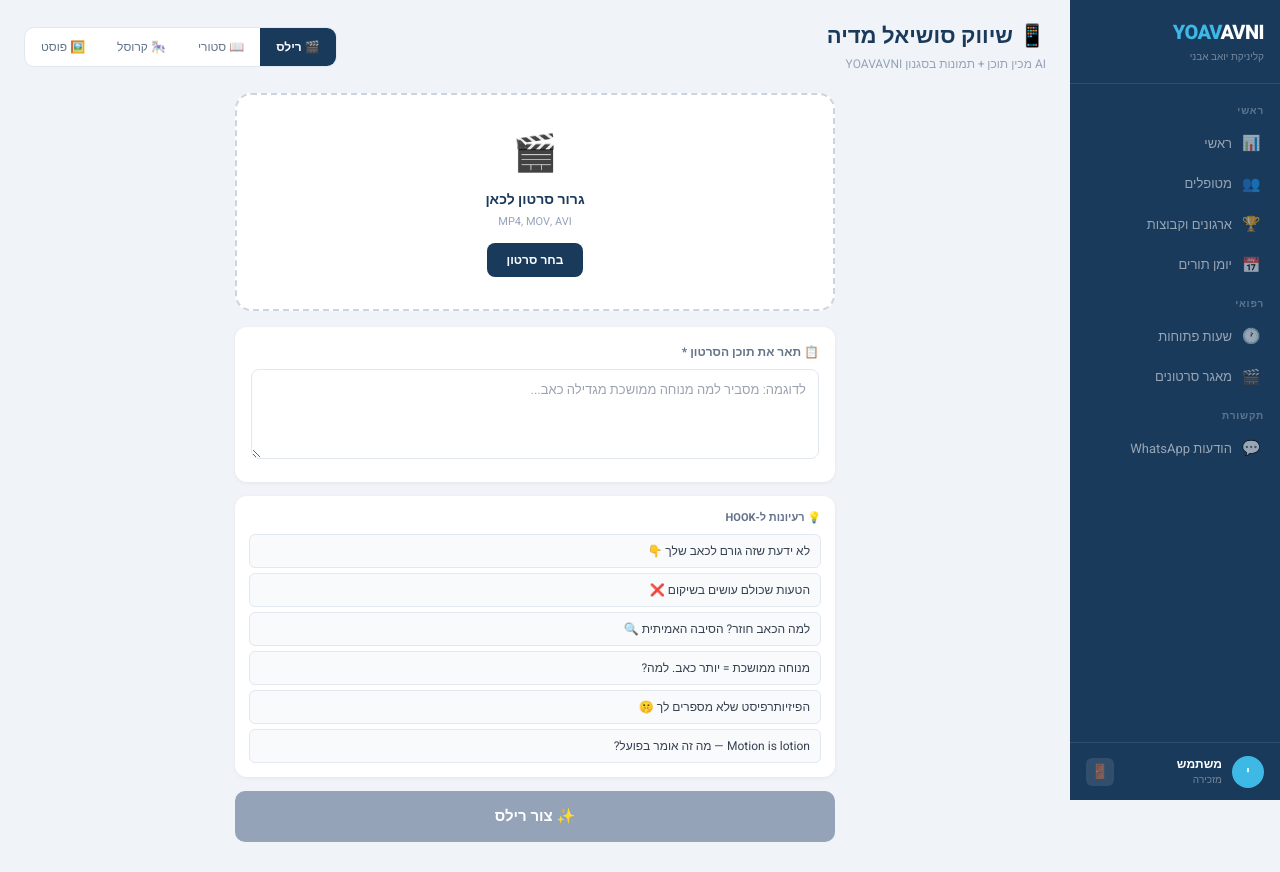
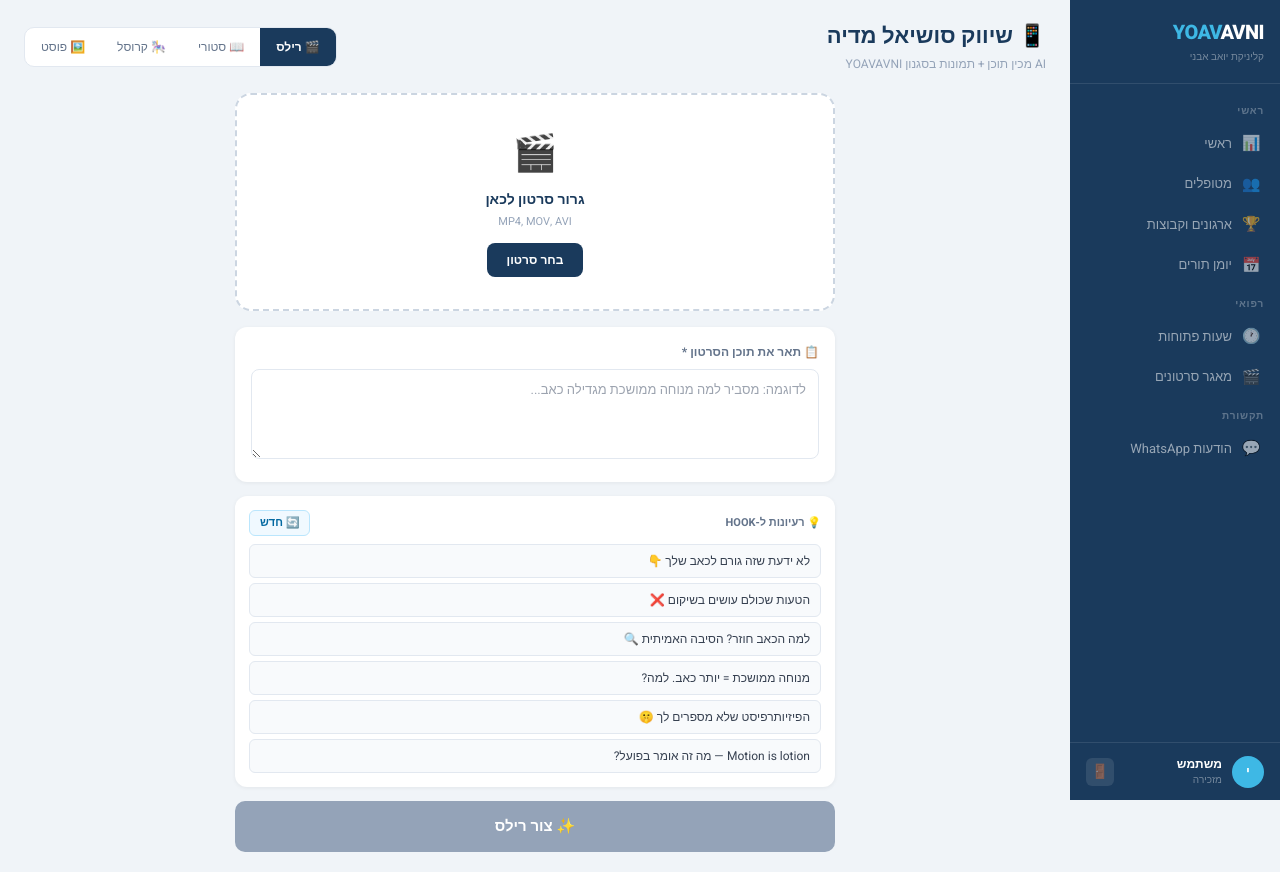
Before and after one commit to yoavavnipt/yoavavni-, a Next.js app: page /social in a window 1280 px wide. Built offline with nearby package versions, Linux system fonts and the light colour scheme.

Commit message:
dynamic suggestions + editable

```diff
--- a/src/app/social/page.tsx
+++ b/src/app/social/page.tsx
@@ -6,7 +6,7 @@ const MAKE_WEBHOOK = 'https://hook.eu1.make.com/wl7puq7yr9wj39p7as225gut62t5911v
 const UNSPLASH_KEY = ''
 type Mode = 'reel' | 'story' | 'carousel' | 'post'
 
-const REEL_HOOKS = [
+const DEFAULT_REEL_HOOKS = [
   'לא ידעת שזה גורם לכאב שלך 👇',
   'הטעות שכולם עושים בשיקום ❌',
   'למה הכאב חוזר? הסיבה האמיתית 🔍',
@@ -14,12 +14,12 @@ const REEL_HOOKS = [
   'הפיזיותרפיסט שלא מספרים לך 🤫',
   'Motion is lotion — מה זה אומר בפועל?',
 ]
-const STORY_HOOKS = [
+const DEFAULT_STORY_HOOKS = [
   'ידעת את זה? 🤔', 'שאלה: מה גורם לכאב שלך?',
   'טיפ מהיר לכאב גב 🙌', 'האם גם אתה עושה את זה? 👇',
   'הצביעו: כאב גב / כאב ברך',
 ]
-const CAROUSEL_TOPICS = [
+const DEFAULT_CAROUSEL_TOPICS = [
   'מיתוסים על כאב גב', 'למה מנוחה לא עוזרת',
   'שיקום נכון אחרי פציעת ספורט', 'תרגילים לחיזוק הגב', 'כיצד הגוף לומד כאב',
 ]
@@ -124,6 +124,10 @@ export default function SocialMediaPage() {
   const [publishing, setPublishing] = useState(false)
   const [published, setPublished] = useState(false)
   const [slideImages, setSlideImages] = useState<string[]>([])
+  const [reelHooks, setReelHooks] = useState<string[]>(DEFAULT_REEL_HOOKS)
+  const [storyHooks, setStoryHooks] = useState<string[]>(DEFAULT_STORY_HOOKS)
+  const [carouselTopics, setCarouselTopics] = useState<string[]>(DEFAULT_CAROUSEL_TOPICS)
+  const [loadingSuggestions, setLoadingSuggestions] = useState(false)
   const [editableSlides, setEditableSlides] = useState<{headline: string, body: string}[]>([])
   const [generatingImages, setGeneratingImages] = useState(false)
   const canvasRefs = useRef<(HTMLCanvasElement | null)[]>([])
@@ -149,6 +153,33 @@ export default function SocialMediaPage() {
       setPublished(true); setTimeout(() => setPublished(false), 4000)
     } catch { alert('שגיאה בשליחה ל-Make') }
     setPublishing(false)
+  }
+
+  async function refreshSuggestions() {
+    setLoadingSuggestions(true)
+    try {
+      const apiKey = process.env.NEXT_PUBLIC_ANTHROPIC_API_KEY || ''
+      const prompt = mode === 'reel'
+        ? 'Generate 6 fresh Hebrew Instagram Reel hook ideas for a physiotherapy clinic (קליניקת יואב אבני, גילון). Each hook should be provocative, educational, short (up to 8 words). Return ONLY a JSON array of strings, no markdown: ["hook1","hook2","hook3","hook4","hook5","hook6"]'
+        : mode === 'story'
+        ? 'Generate 5 fresh Hebrew Instagram Story hook ideas for a physiotherapy clinic (קליניקת יואב אבני, גילון). Short, engaging, 2-5 words each. Return ONLY a JSON array: ["hook1","hook2","hook3","hook4","hook5"]'
+        : 'Generate 5 fresh Hebrew carousel topic ideas for a physiotherapy clinic (קליניקת יואב אבני, גילון). Educational topics about pain, rehab, sports. Return ONLY a JSON array: ["topic1","topic2","topic3","topic4","topic5"]'
+      const res = await fetch('https://api.anthropic.com/v1/messages', {
+        method: 'POST',
+        headers: { 'Content-Type': 'application/json', 'x-api-key': apiKey, 'anthropic-version': '2023-06-01', 'anthropic-dangerous-direct-browser-access': 'true' },
+        body: JSON.stringify({ model: 'claude-sonnet-4-5', max_tokens: 500, messages: [{ role: 'user', content: prompt }] }),
+      })
+      const data = await res.json()
+      const text = data.content?.[0]?.text || ''
+      const start = text.indexOf('['); const end = text.lastIndexOf(']')
+      if (start !== -1 && end !== -1) {
+        const parsed = JSON.parse(text.substring(start, end + 1))
+        if (mode === 'reel') setReelHooks(parsed)
+        else if (mode === 'story') setStoryHooks(parsed)
+        else setCarouselTopics(parsed)
+      }
+    } catch { }
+    setLoadingSuggestions(false)
   }
 
   function buildPrompt(): string {
@@ -295,9 +326,14 @@ export default function SocialMediaPage() {
             </div>
             {(mode === 'reel' || mode === 'story') && (
               <div style={{ background: '#fff', borderRadius: '12px', padding: '14px', marginBottom: '14px', boxShadow: '0 1px 4px rgba(0,0,0,0.06)' }}>
-                <div style={{ fontSize: '11px', fontWeight: '700', color: '#64748b', marginBottom: '8px', textTransform: 'uppercase' }}>💡 רעיונות ל-Hook</div>
+                <div style={{ display: 'flex', justifyContent: 'space-between', alignItems: 'center', marginBottom: '8px' }}>
+                  <div style={{ fontSize: '11px', fontWeight: '700', color: '#64748b', textTransform: 'uppercase' }}>💡 רעיונות ל-Hook</div>
+                  <button onClick={refreshSuggestions} disabled={loadingSuggestions} style={{ padding: '4px 10px', background: '#f0f9ff', border: '1px solid #bae6fd', borderRadius: '6px', fontSize: '11px', fontWeight: '600', cursor: 'pointer', color: '#0369a1', fontFamily: 'Heebo, sans-serif' }}>
+                    {loadingSuggestions ? '⏳' : '🔄 חדש'}
+                  </button>
+                </div>
                 <div style={{ display: 'flex', flexDirection: 'column', gap: '5px' }}>
-                  {(mode === 'reel' ? REEL_HOOKS : STORY_HOOKS).map((h, i) => (
+                  {(mode === 'reel' ? reelHooks : storyHooks).map((h, i) => (
                     <div key={i} onClick={() => setTopic(prev => prev ? prev + '. ' + h : h)}
                       style={{ padding: '7px 10px', background: '#f8fafc', borderRadius: '6px', fontSize: '12px', cursor: 'pointer', color: '#374151', border: '1px solid #e2e8f0' }}
                       onMouseEnter={e => (e.currentTarget.style.background = '#f0f9ff')}
@@ -308,8 +344,13 @@ export default function SocialMediaPage() {
             )}
             {mode === 'carousel' && (
               <div style={{ background: '#fff', borderRadius: '12px', padding: '14px', marginBottom: '14px', boxShadow: '0 1px 4px rgba(0,0,0,0.06)' }}>
-                <div style={{ fontSize: '11px', fontWeight: '700', color: '#64748b', marginBottom: '8px', textTransform: 'uppercase' }}>💡 נושאים מומלצים</div>
-                {CAROUSEL_TOPICS.map((t, i) => (
+                <div style={{ display: 'flex', justifyContent: 'space-between', alignItems: 'center', marginBottom: '8px' }}>
+                  <div style={{ fontSize: '11px', fontWeight: '700', color: '#64748b', textTransform: 'uppercase' }}>💡 נושאים מומלצים</div>
+                  <button onClick={refreshSuggestions} disabled={loadingSuggestions} style={{ padding: '4px 10px', background: '#f0f9ff', border: '1px solid #bae6fd', borderRadius: '6px', fontSize: '11px', fontWeight: '600', cursor: 'pointer', color: '#0369a1', fontFamily: 'Heebo, sans-serif' }}>
+                    {loadingSuggestions ? '⏳' : '🔄 חדש'}
+                  </button>
+                </div>
+                {carouselTopics.map((t, i) => (
                   <div key={i} onClick={() => setTopic(t)}
                     style={{ padding: '7px 10px', background: '#f8fafc', borderRadius: '6px', fontSize: '12px', cursor: 'pointer', color: '#374151', border: '1px solid #e2e8f0', marginBottom: '5px' }}
                     onMouseEnter={e => (e.currentTarget.style.background = '#f0f9ff')}
```
